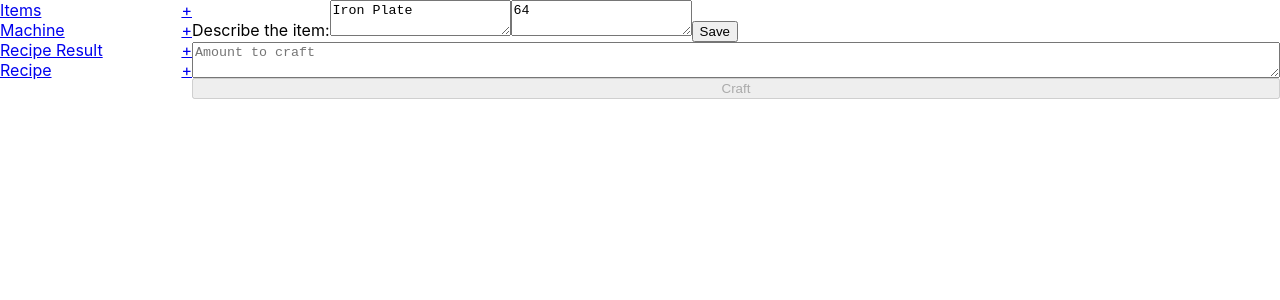
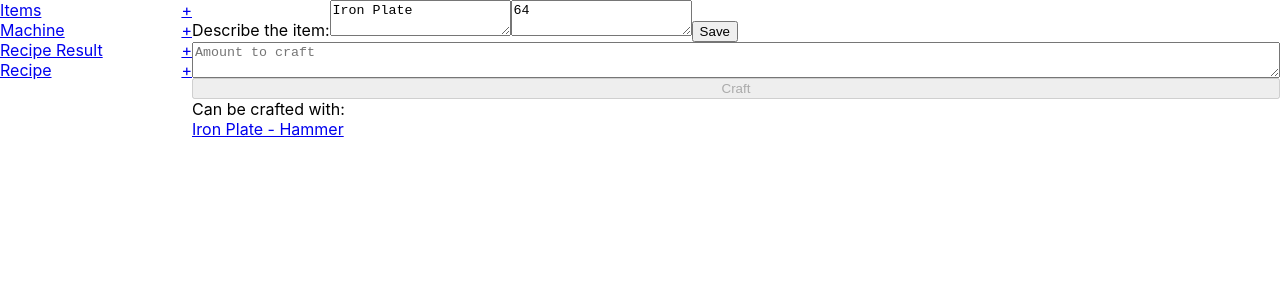
Before and after one commit to SaloEater/Minecraft-Recipe-Helper-App, a React (Create React App) app: page /item/1 in a window 1280 px wide. Shown: the top 300 px of the page. Built offline with nearby package versions, Linux system fonts and the light colour scheme.

Commit message:
View item recipes

```diff
--- a/src/component/item/record/index.tsx
+++ b/src/component/item/record/index.tsx
@@ -5,14 +5,18 @@ import {Link, withRouter} from "react-router-dom";
 import {ItemProps} from "../../../type/page/item/ItemProps";
 import styles from "./styles.module.css";
 import {ItemNewRecord} from "./create";
+import RecipeResultsStore from "../../../state/recipe-result";
+import {RecipeResultLink} from "../../common/link/recipe-result";
 
 
 class InnerItemRecord extends React.Component<ItemProps, any> {
     itemsStore: ItemsStore;
+    RecipeResultsStore: RecipeResultsStore;
 
     constructor(props: any) {
         super(props);
         this.itemsStore = props.ItemsStore;
+        this.RecipeResultsStore = props.RecipeResultsStore;
     }
 
     render() {
@@ -23,6 +27,10 @@ class InnerItemRecord extends React.Component<ItemProps, any> {
             item.stack = Number(this.itemsStore.getNewStack);
             this.itemsStore.saveItem(item);
         }
+        const rrs: any = [];
+        this.RecipeResultsStore.getRecipeResults().filter(value => value.resultItemId == id)
+            .forEach(value => rrs.push(RecipeResultLink(value)));
+
         return (
             <div className={styles.Item}>
                 <ItemNewRecord item={item} onClick={onClick}/>
@@ -35,11 +43,13 @@ class InnerItemRecord extends React.Component<ItemProps, any> {
                     disabled={this.itemsStore.canCraft}
                     onClick={(e) => this.props.history.push('/show-recipe/'+id+'/'+this.itemsStore.getAmountToCraft)}
                 >Craft</button>
+                Can be crafted with:
+                {rrs}
             </div>
         );
     }
 }
 
 export const ItemRecord = withRouter(inject(
-    "ItemsStore"
+    "ItemsStore", "RecipeResultsStore"
 )(observer(InnerItemRecord)));
```
